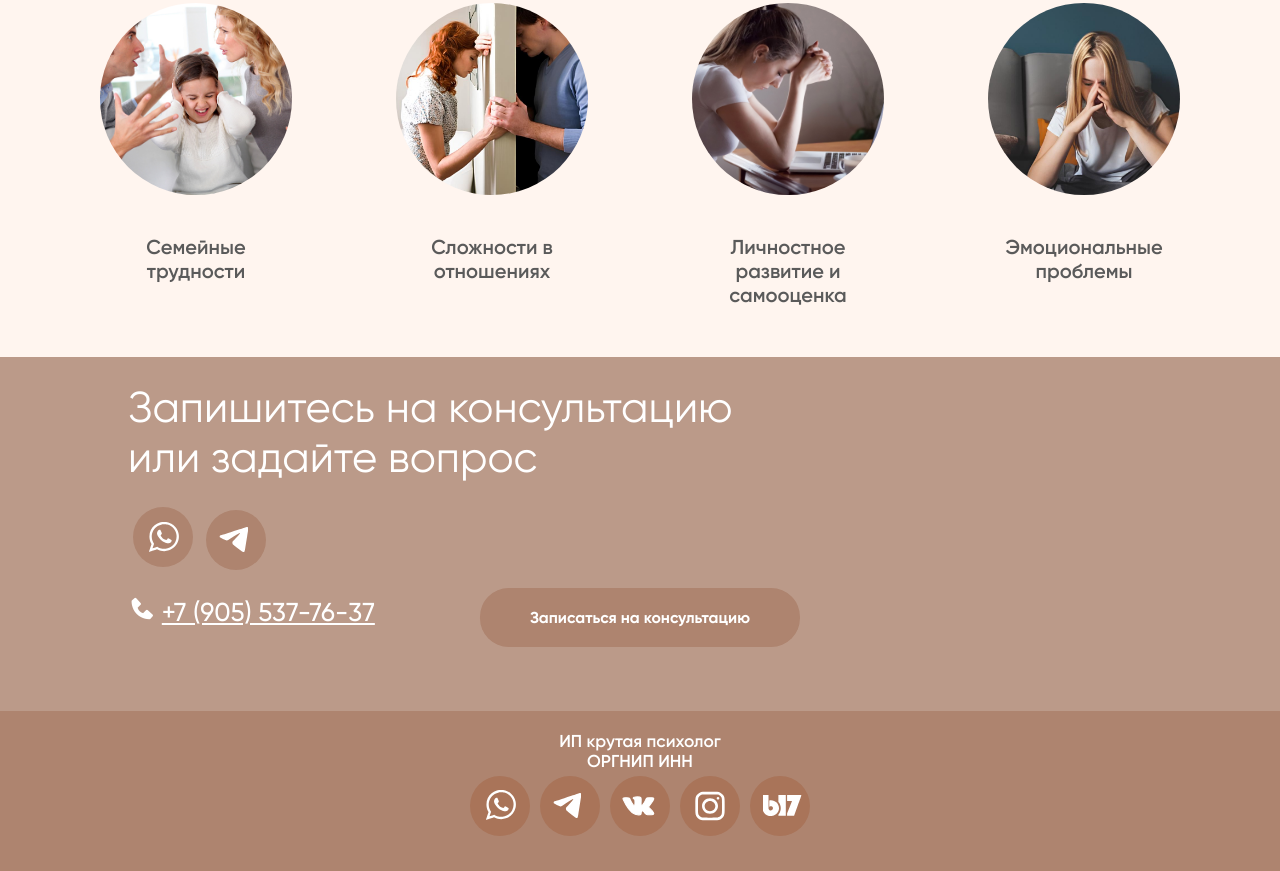
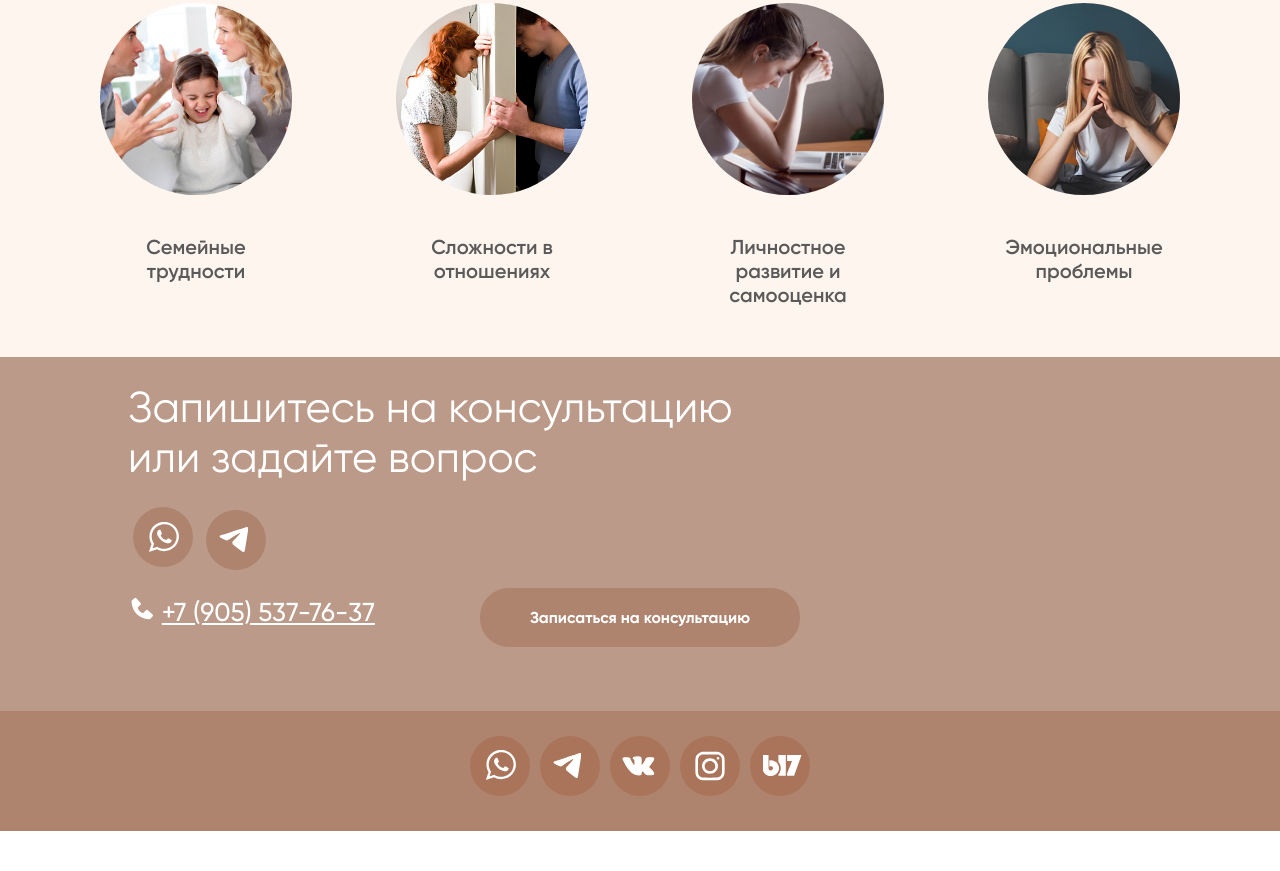
Before and after one commit to bobr-ik/anna_vlasova_site, a plain HTML site: page pages/qualification.html in a window 1280 px wide. Shown: the part 1180-2051 px from the top of the page. After the commit the page ends 2011 px from the top, so only its background shows below. Drawn offline with nearby package versions, Linux system fonts and the light colour scheme.

Commit message:
Update qualification.html

```diff
--- a/pages/qualification.html
+++ b/pages/qualification.html
@@ -156,8 +156,6 @@
     </div>
 
     <footer>
-        <p>ИП крутая психолог</p>
-        <p>ОРГНИП ИНН</p>
         <div class="buttons">
             <button onclick="whatsapp()"><img class="whatsapp_footer" src="../static/logos/whatsapp.svg" alt=""></button>
             <button onclick="telegram_chanell()"><img class="tg_footer" src="../static/logos/telegram.svg" alt=""></button>
```
